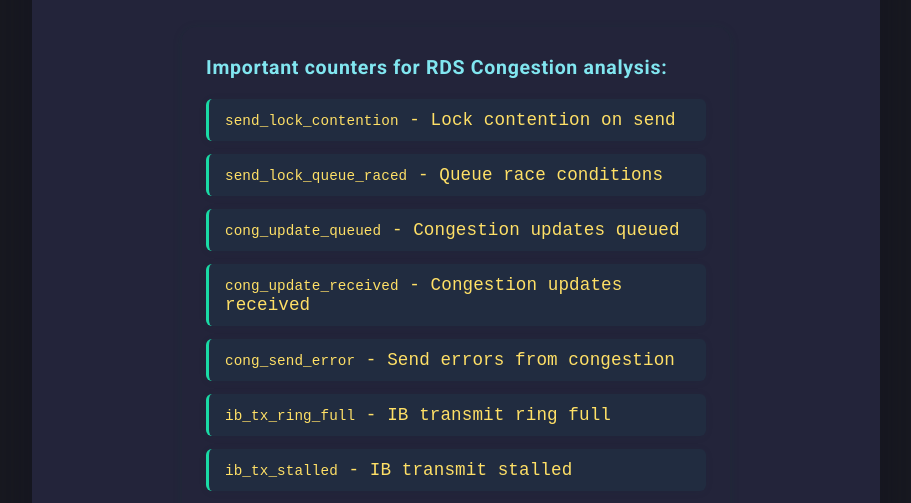
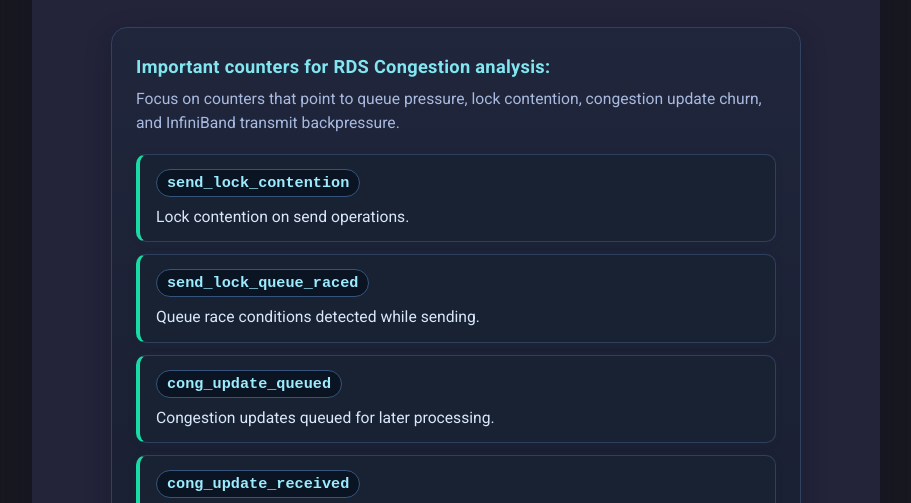
Before and after one commit to paulofp79/AI_Created_Oracle_Troubleshooting_Analysis_Tools, a website: page html/RDS_Info_Analysis.html in a window 1280 px wide. Both pictures are taken after a click on the button "Key RDS Congestion Counters". Shown: the part 279-782 px from the top of the page, without its empty margins (184-1095 px from the left). Drawn offline with nearby package versions, Linux system fonts and the light colour scheme.

Commit message:
Update dashboard links and RDS counter reference

```diff
--- a/html/RDS_Info_Analysis.html
+++ b/html/RDS_Info_Analysis.html
@@ -170,37 +170,63 @@
       border-left: 4px solid #1adaa6;
     }
     .rds-congestion-list {
-      background: #23243a;
-      border-radius: 14px;
-      box-shadow: 0 2px 10px rgba(17, 68, 51, 0.2);
-      padding: 29px 24px;
+      background: linear-gradient(180deg, rgba(32, 38, 59, 0.96), rgba(22, 28, 46, 0.96));
+      border: 1px solid #31415f;
+      border-radius: 16px;
+      box-shadow: 0 8px 26px rgba(8, 14, 29, 0.32);
+      padding: 28px 24px;
       margin: 24px auto;
-      max-width: 500px;
-      color: #ffe066;
+      max-width: 640px;
+      color: #d9e7fb;
     }
     .rds-congestion-list h4 {
       margin-top: 0;
-      margin-bottom: 20px;
+      margin-bottom: 10px;
       color: #81e6f0;
       font-weight: 700;
-      font-size: 1.22em;
-      letter-spacing: 0.7px;
+      font-size: 1.14em;
+      letter-spacing: 0.3px;
+    }
+    .rds-congestion-list .rds-congestion-note {
+      margin: 0 0 18px 0;
+      color: #a8badf;
+      font-size: 0.98em;
+      line-height: 1.55;
     }
     .rds-congestion-list ul {
       list-style: none;
       padding-left: 0;
+      margin: 0;
+      display: grid;
+      gap: 12px;
     }
     .rds-congestion-list li {
-      background: #212c40;
-      margin-bottom: 13px;
-      border-radius: 6px;
-      padding: 11px 16px;
+      background: rgba(24, 34, 52, 0.92);
+      border: 1px solid #2f405f;
+      border-left: 4px solid #1adaa6;
+      border-radius: 10px;
+      padding: 14px 16px 13px 16px;
+      box-shadow: 0 1px 8px rgba(9, 60, 76, 0.07);
+    }
+    .rds-congestion-list code {
+      display: inline-block;
+      margin-bottom: 8px;
+      padding: 4px 10px;
+      border-radius: 999px;
+      background: rgba(9, 18, 31, 0.85);
+      border: 1px solid #36547b;
+      color: #9cecff;
       font-family: "Roboto Mono", monospace;
-      font-size: 1.1em;
-      color: #ffe066;
-      border-left: 3px solid #1adaa6;
-      box-shadow: 0 1px 8px rgba(9, 60, 76, 0.07);
-      letter-spacing: 0.1px;
+      font-size: 0.95em;
+      font-weight: 700;
+      letter-spacing: 0;
+    }
+    .rds-counter-desc {
+      display: block;
+      color: #d9e7fb;
+      font-size: 0.98em;
+      line-height: 1.5;
+      font-family: inherit;
     }
 
     /* Loading overlay */
@@ -383,14 +409,38 @@
       <h3>Key RDS Congestion Counters</h3>
       <div class="rds-congestion-list">
         <h4>Important counters for RDS Congestion analysis:</h4>
+        <p class="rds-congestion-note">
+          Focus on counters that point to queue pressure, lock contention, congestion update churn, and InfiniBand transmit backpressure.
+        </p>
         <ul>
-          <li><code>send_lock_contention</code> - Lock contention on send</li>
-          <li><code>send_lock_queue_raced</code> - Queue race conditions</li>
-          <li><code>cong_update_queued</code> - Congestion updates queued</li>
-          <li><code>cong_update_received</code> - Congestion updates received</li>
-          <li><code>cong_send_error</code> - Send errors from congestion</li>
-          <li><code>ib_tx_ring_full</code> - IB transmit ring full</li>
-          <li><code>ib_tx_stalled</code> - IB transmit stalled</li>
+          <li>
+            <code>send_lock_contention</code>
+            <span class="rds-counter-desc">Lock contention on send operations.</span>
+          </li>
+          <li>
+            <code>send_lock_queue_raced</code>
+            <span class="rds-counter-desc">Queue race conditions detected while sending.</span>
+          </li>
+          <li>
+            <code>cong_update_queued</code>
+            <span class="rds-counter-desc">Congestion updates queued for later processing.</span>
+          </li>
+          <li>
+            <code>cong_update_received</code>
+            <span class="rds-counter-desc">Congestion updates received from peers.</span>
+          </li>
+          <li>
+            <code>cong_send_error</code>
+            <span class="rds-counter-desc">Send errors related to congestion handling.</span>
+          </li>
+          <li>
+            <code>ib_tx_ring_full</code>
+            <span class="rds-counter-desc">InfiniBand transmit ring reached capacity.</span>
+          </li>
+          <li>
+            <code>ib_tx_stalled</code>
+            <span class="rds-counter-desc">InfiniBand transmit path stalled.</span>
+          </li>
         </ul>
       </div>
     </div>
```
Also changed, not shown: index.html (+10 -10 lines), .awr_recent_connections.json, 1 other file.
